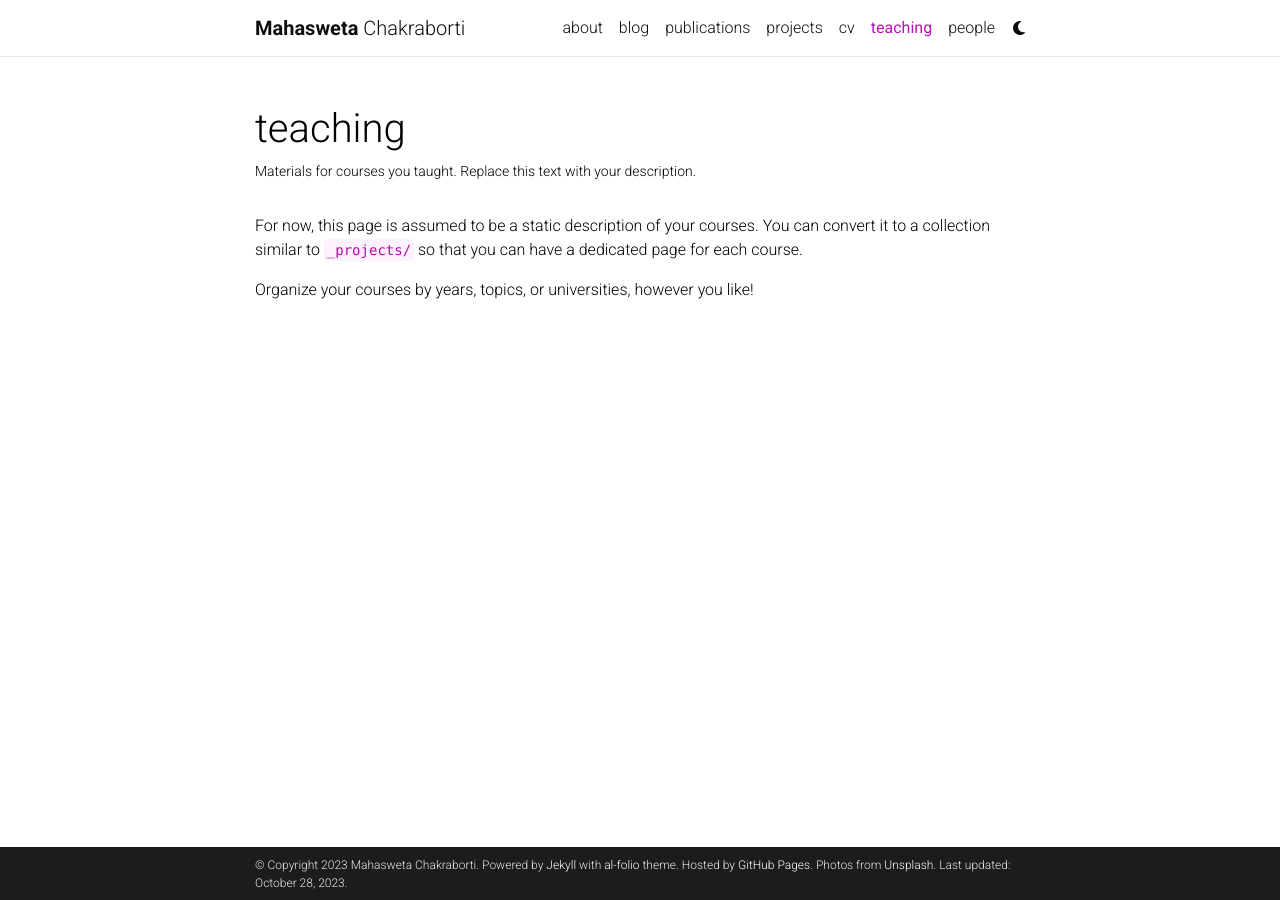
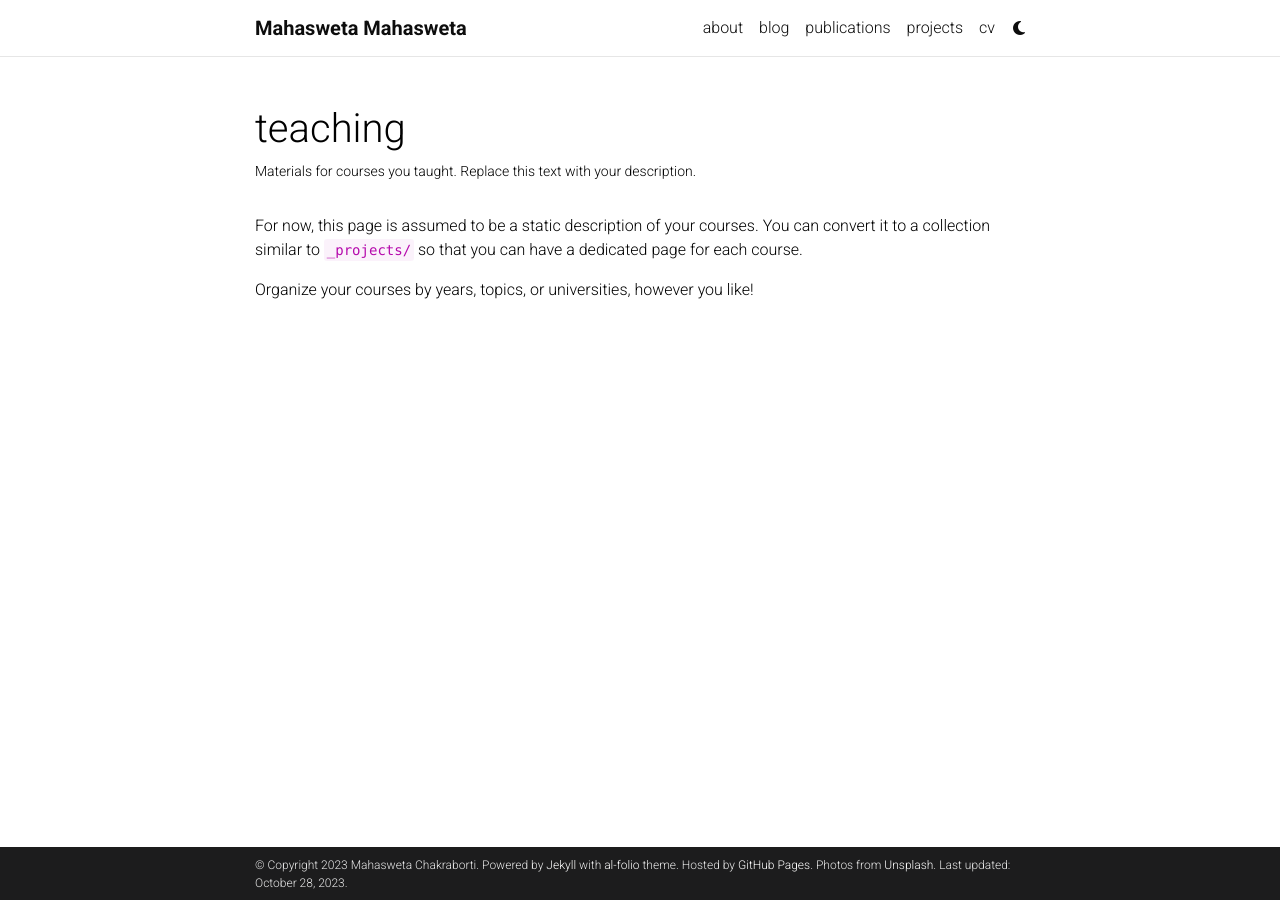
Before and after one commit to Mahasweta-usc/Mahasweta-usc.github.io, a Jekyll site: the page built from _pages/teaching.md, in a window 1280 px wide. Built offline with Jekyll 4.4.1, drawn with Linux system fonts in a browser that asks for light colours; full-size pictures stand in for the smaller copies a plugin makes; comment, search, counter and statistics services are not loaded; a style sheet for code colours, icons or effects is not loaded.

Commit message:
basic info

```diff
--- a/_includes/header.html
+++ b/_includes/header.html
@@ -14,7 +14,7 @@
                 {{- site.middle_name -}}&nbsp;
               {%- endif -%}
               {%- if site.last_name -%}
-                {{- site.last_name -}}
+                <span class="font-weight-bold">{{- site.first_name -}}&nbsp;</span>
               {%- endif -%}
             {%- else -%}
               {{- site.title -}}
--- a/_layouts/about.html
+++ b/_layouts/about.html
@@ -6,7 +6,7 @@
       <div class="post">
         <header class="post-header">
           <h1 class="post-title">
-            {% if site.title == "blank" -%}<span class="font-weight-bold">{{ site.first_name }}<span>{{}}<span class="font-weight-bold">{{ site.last_name }}{%- else -%}{{ site.title }}{%- endif %}
+            {% if site.title == "blank" -%}<span class="font-weight-bold">{{ site.first_name }}<span>{{site.middle_name}}<span class="font-weight-bold">{{ site.last_name }}{%- else -%}{{ site.title }}{%- endif %}
           </h1>
           <p class="desc">{{ page.subtitle }}</p>
         </header>
```
Also changed, not shown: _pages/profiles.md (+1 -1 lines), _pages/teaching.md (+1 -1 lines).
